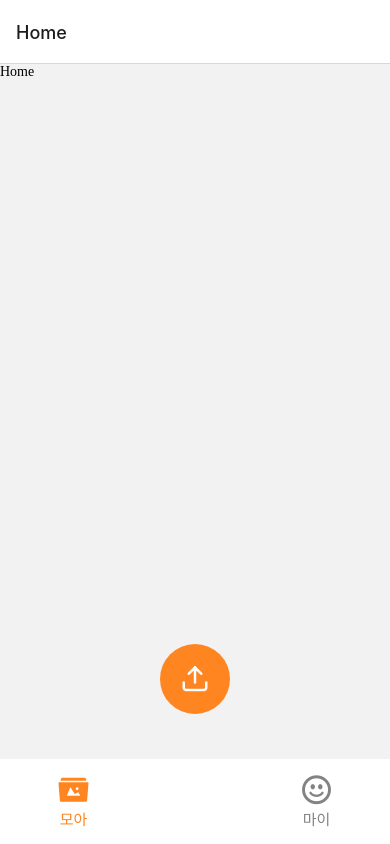
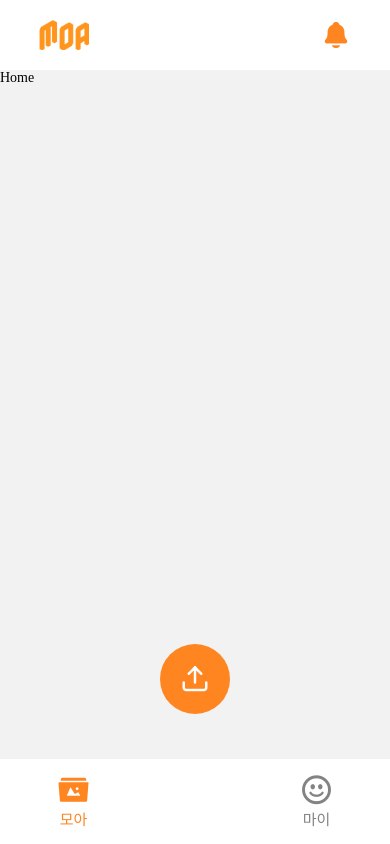
Before and after one commit to yelim99/MOA, a React Native app in the folder moa/: screen / in a window 390 px wide. Built offline with nearby package versions, Linux system fonts and the light colour scheme.

Commit message:
:sparkles:[Feat] #S11p31A602-179 #in-progress App Header 기본 레이아웃 구현

```diff
--- a/moa/App.tsx
+++ b/moa/App.tsx
@@ -9,6 +9,7 @@ import {
 } from '@react-navigation/bottom-tabs';
 import Home from './src/screens/Home';
 import MyPage from './src/screens/MyPage';
+import AppHeader from './src/components/common/header/AppHeader';
 
 const Tab = createBottomTabNavigator();
 
@@ -26,7 +27,13 @@ const App = () => {
       <StyledSafeAreaView>
         <NavigationContainer>
           <Tab.Navigator tabBar={CustomTabBar}>
-            <Tab.Screen name="Home" component={Home} />
+            <Tab.Screen
+              name="Home"
+              component={Home}
+              options={{
+                header: ({navigation}) => <AppHeader navigation={navigation} />,
+              }}
+            />
             <Tab.Screen name="MyPage" component={MyPage} />
           </Tab.Navigator>
         </NavigationContainer>
--- a/moa/src/components/common/header/AppHeader.tsx
+++ b/moa/src/components/common/header/AppHeader.tsx
@@ -1,11 +1,43 @@
 import {View, Text} from 'react-native';
 import React from 'react';
+import styled from 'styled-components/native';
+import Icon from 'react-native-vector-icons/Ionicons';
+import {theme} from '../../../styles/theme';
 
-const AppHeader = () => {
+const Container = styled.View`
+  height: 70px;
+  background-color: ${({theme}) => theme.colors.white};
+  display: flex;
+  flex-direction: row;
+  align-items: center;
+  justify-content: space-between;
+  padding: 0 10%;
+`;
+
+const ButtonContainer = styled.View`
+  display: flex;
+  align-items: center;
+`;
+
+const Logo = styled.Image`
+  width: 50px;
+  height: 30px;
+`;
+
+const AppHeader = ({navigation}) => {
   return (
-    <View>
-      <Text>AppHeader</Text>
-    </View>
+    <Container>
+      <ButtonContainer>
+        <Logo source={require('../../../assets/images/logo.png')} />
+      </ButtonContainer>
+      <ButtonContainer>
+        <Icon
+          name="notifications"
+          size={30}
+          color={theme.colors.maindarkorange}
+        />
+      </ButtonContainer>
+    </Container>
   );
 };
 
```
Also changed, not shown: moa/src/assets/images/logo.png (added).
